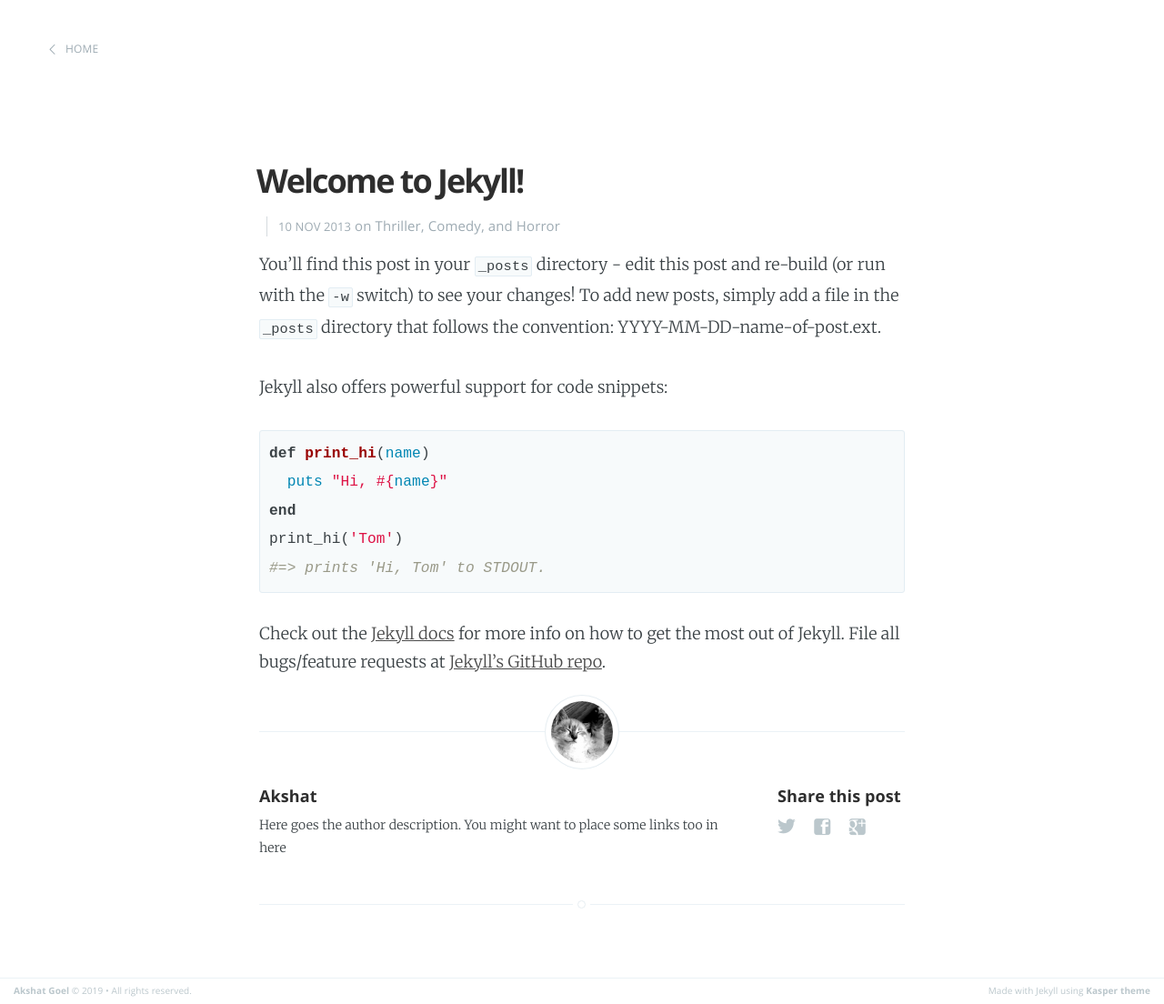
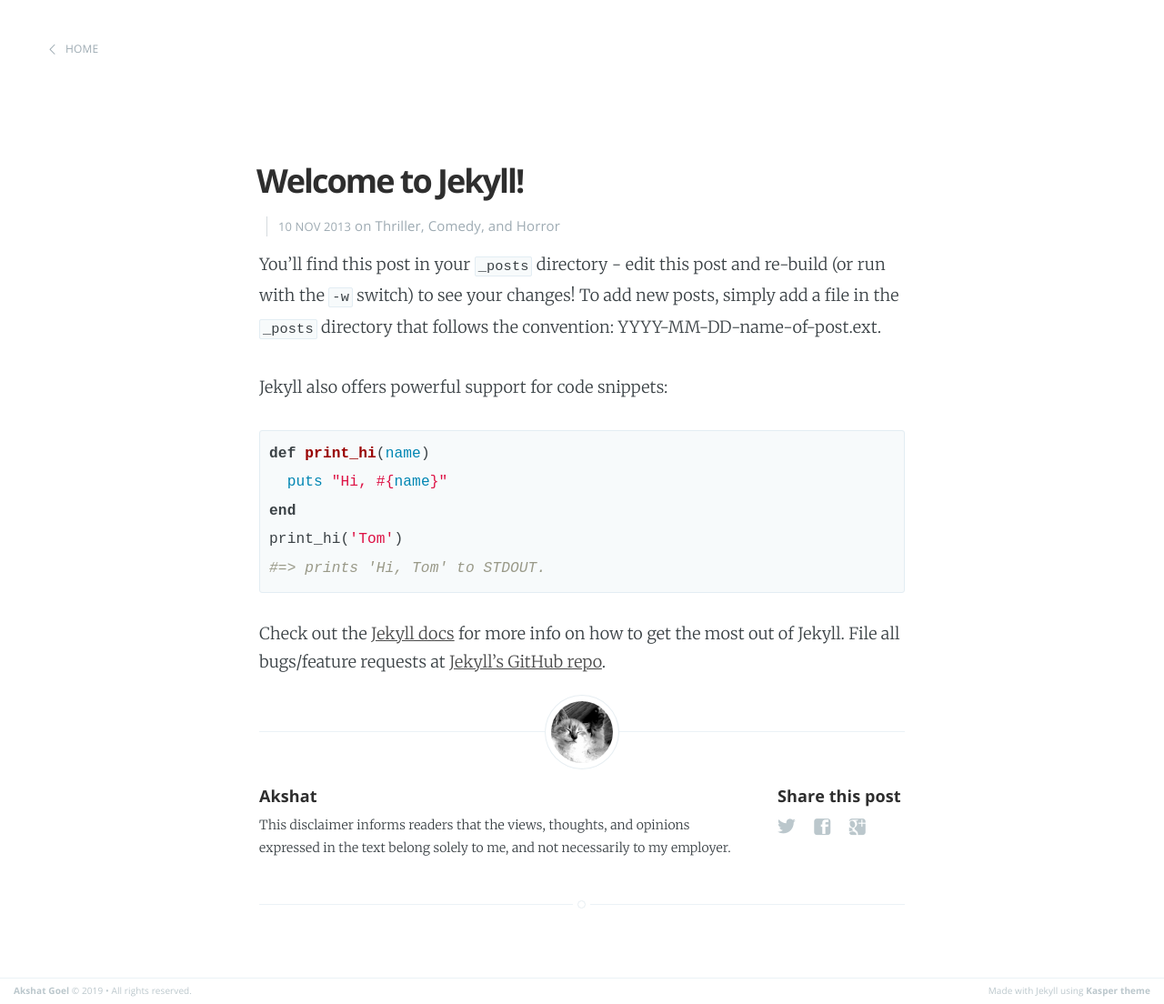
Before and after one commit to akshatgoel/akshatgoel.github.io, a Jekyll site: the page built from _posts/2013-11-10-welcome-to-jekyll.markdown, in a window 1280 px wide. Shown: the whole page at 91% size. Built offline with Jekyll 4.4.1, drawn with Linux system fonts in a browser that asks for light colours.

Commit message:
Add gitignore, disclaimer

```diff
--- a/_layouts/post.html
+++ b/_layouts/post.html
@@ -71,7 +71,7 @@ post_class: post-template
                     <h4> {{ site.author }} </h4>
                     <!-- Author Bio -->
                     <p>
-                        Here goes the author description. You might want to place some links too in here
+                        This disclaimer informs readers that the views, thoughts, and opinions expressed in the text belong solely to me, and not necessarily to my employer.
                     </p>
                 </section>
             {% endif %}
```
Also changed, not shown: 2 other files.
